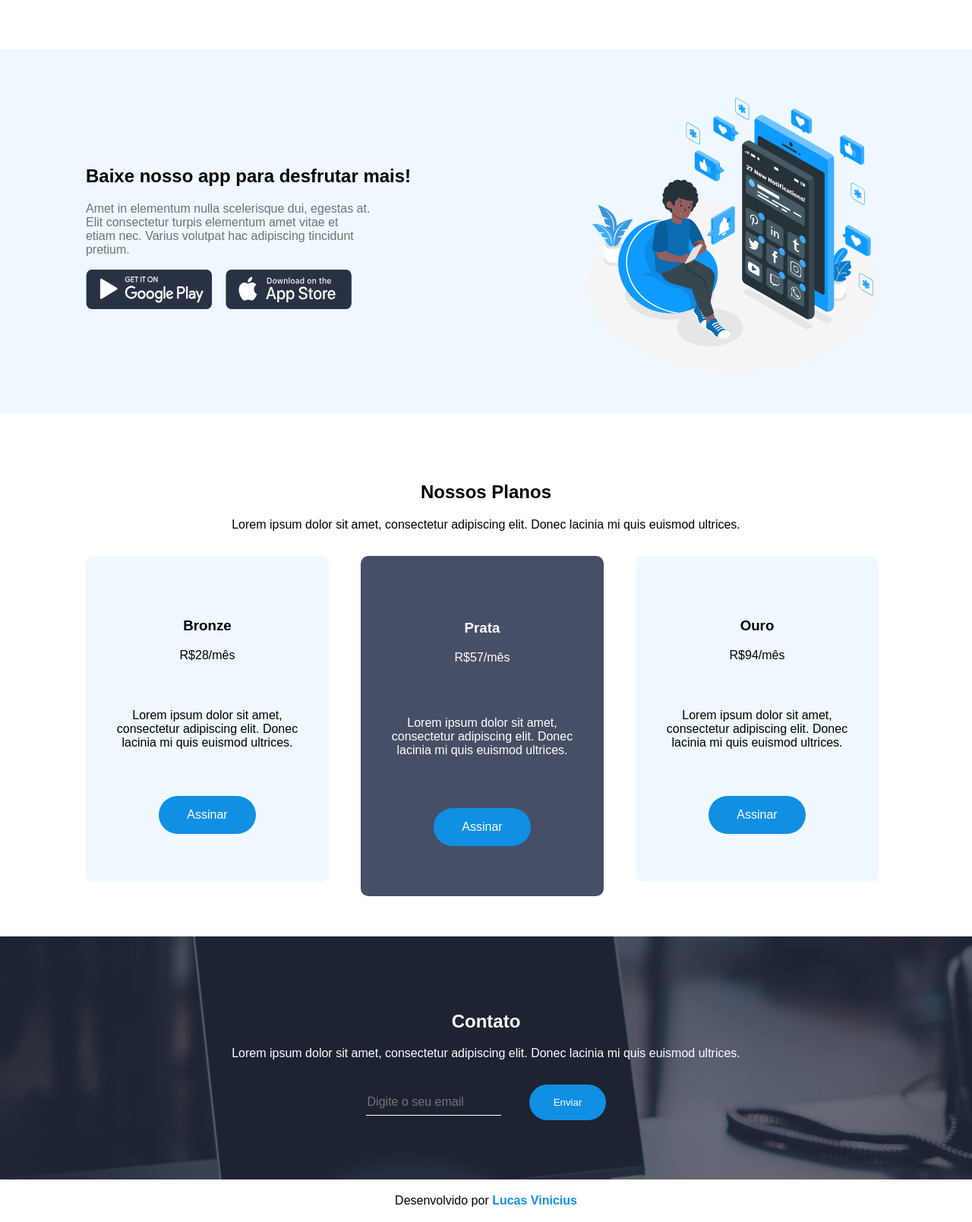
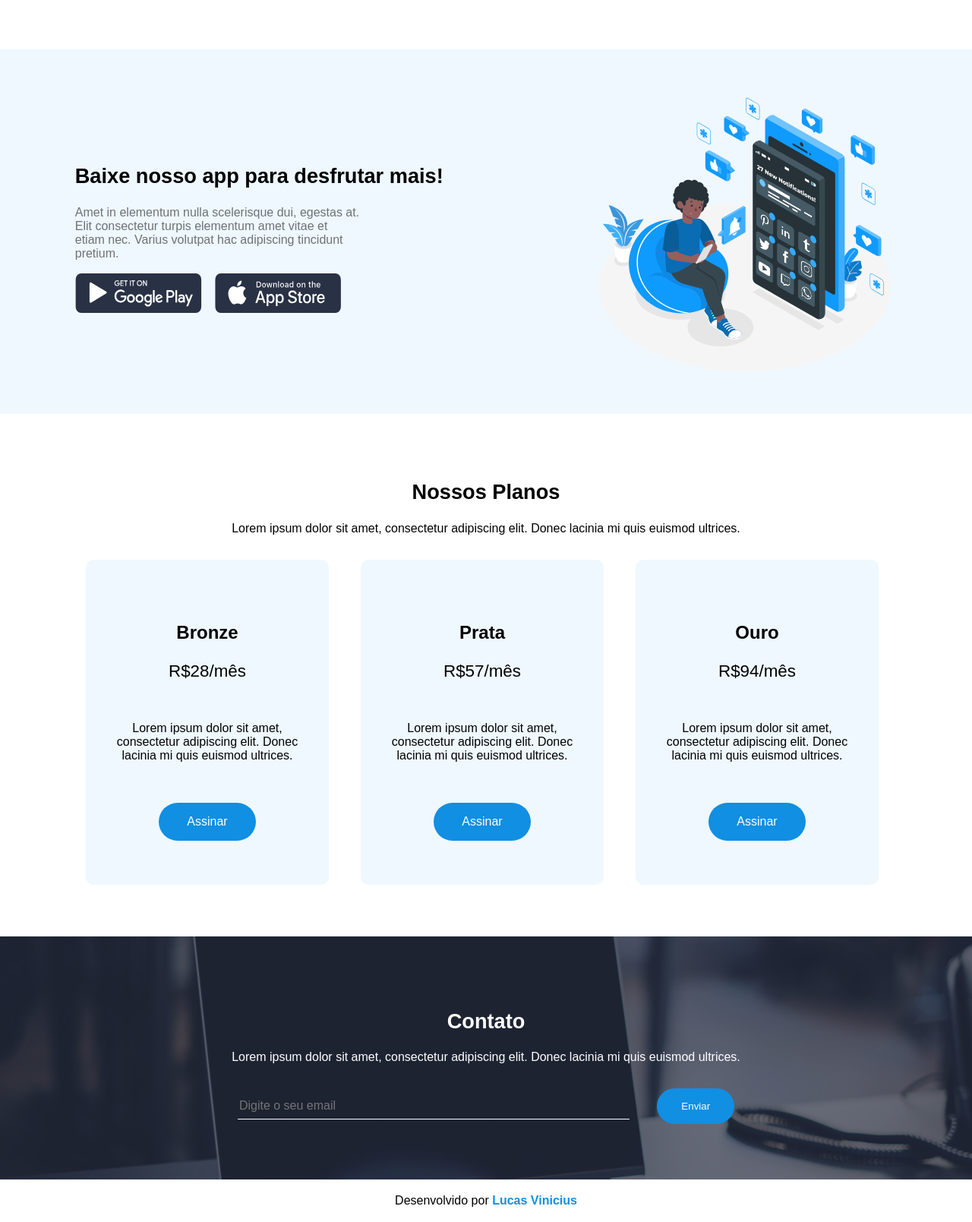
Before and after one commit to LucasViniciusNunesCosta/Desafio-Rachi, a plain HTML site: page index.html in a window 1280 px wide. Shown: the part 1079-2688 px from the top of the page at 76% size. Drawn offline with Linux system fonts and the light colour scheme.

Commit message:
:style: alteração no estilo dos planos e definicao do css

```diff
--- a/index.html
+++ b/index.html
@@ -6,13 +6,13 @@
     <meta name="viewport" content="width=device-width, initial-scale=1.0" />
     <title>Rachi</title>
     <link rel="stylesheet" type="text/css" href="style.css" media="screen" />
-    <link rel="icon" type="image/x-icon" href="logo-light.svg" />
+    <link rel="icon" type="image/x-icon" href="images/logo-light.svg" />
   </head>
   <body>
 
     <!--MENU NAVIGATION-->
     <header class="container__header">
-      <div class="header__logotipo"><img src="logo-light.svg" alt="" /></div>
+      <div class="header__logotipo"><img src="images/logo-light.svg" alt="" /></div>
       <nav class="header__menu">
         <ul class="fontes_desfocadas">
           <li>Funcionalidades</li>
@@ -36,26 +36,26 @@
         <button>Cadastre-se</button>
       </div>
       <div class="banner__image">
-        <img src="hero-illustration.svg" alt="" />
+        <img src="images/hero-illustration.svg" alt="" />
       </div>
     </div>
 
     <!--SERVICOS-->
     <div class="container__servicos">
-      <h2 class="font_destaque">Como funciona</h2>
+      <h2 class="titulos_destaque">Como funciona</h2>
       <div class="container__options__services">
         <div class="options__services__item">
-          <img src="icon_1.svg" alt="" />
+          <img src="images/icon_1.svg" alt="" />
           <p class="substitulos_destaque">Crie conexões</p>
           <span class="fontes_desfocadas">Lorem ipsum dolor sit amet, consecteteu.</span>
         </div>
         <div class="options__services__item">
-          <img src="icon_2.svg " alt="" />
+          <img src="images/icon_2.svg " alt="" />
           <p class="substitulos_destaque">100% Gratuito</p>
           <span class="fontes_desfocadas">Lorem ipsum dolor sit amet, consecteteu.</span>
         </div>
         <div class="options__services__item">
-          <img src="icon_3.svg" alt="" />
+          <img src="images/icon_3.svg" alt="" />
           <p class="substitulos_destaque">Compartilhamento</p>
           <span class="fontes_desfocadas">Lorem ipsum dolor sit amet, consecteteu.</span>
         </div>
@@ -65,7 +65,7 @@
     <!--DOWNLOADS-->
     <div class="container__download">
       <div class="download__description">
-        <h2 class="font_destaque">Baixe nosso app para desfrutar mais!</h2>
+        <h2 class="titulos_destaque">Baixe nosso app para desfrutar mais!</h2>
         <span>
           Amet in elementum nulla scelerisque dui, egestas at.<br />
           Elit consectetur turpis elementum amet vitae et <br />
@@ -73,19 +73,19 @@
           pretium.
         </span>
         <div class="download__options">
-          <img src="play-store.svg" alt="" />
-          <img src="app-store.svg" alt="" />
+          <img src="images/play-store.svg" alt="" />
+          <img src="images/app-store.svg" alt="" />
         </div>
       </div>
       <div>
-        <img src="app-illustration.svg" alt="" />
+        <img src="images/app-illustration.svg" alt="" />
       </div>
     </div>
 
     <!--PLANOS-->
     <div class="container__planos">
       <div class="planos__description">
-        <h2 class="font_destaque">Nossos Planos</h2>
+        <h2 class="titulos_destaque">Nossos Planos</h2>
         <span>
           Lorem ipsum dolor sit amet, consectetur adipiscing elit. Donec lacinia
           mi quis euismod ultrices.
@@ -94,8 +94,8 @@
       <div class="planos__options">
         <div class="planos__options__card">
           <div class="planos__options__card__plano">
-            <h3 class="font_destaque">Bronze</h3>
-            <span class="font_destaque">R$28/mês</span>
+            <h3 class="substitulos_destaque">Bronze</h3>
+            <span class="font_precos">R$28/mês</span>
           </div>
           <div class="planos__options__card__descricao">
             <span>
@@ -109,8 +109,8 @@
         </div>
         <div class="planos__options__card">
           <div class="planos__options__card__plano">
-            <h3 class="font_destaque">Prata</h3>
-            <span class="font_destaque">R$57/mês</span>
+            <h3 class="substitulos_destaque">Prata</h3>
+            <span class="font_precos">R$57/mês</span>
           </div>
           <div class="planos__options__card__descricao">
             <span>
@@ -124,8 +124,8 @@
         </div>
         <div class="planos__options__card">
           <div class="planos__options__card__plano">
-            <h3 class="font_destaque">Ouro</h3>
-            <span class="font_destaque">R$94/mês</span>
+            <h3 class="substitulos_destaque">Ouro</h3>
+            <span class="font_precos">R$94/mês</span>
           </div>
           <div class="planos__options__card__descricao">
             <span>
@@ -143,7 +143,7 @@
     <!--CONTATO-->
     <div class="container__contato">
       <div class="contato__text">
-        <h2 class="font_destaque">Contato</h2>
+        <h2 class="titulos_destaque">Contato</h2>
         <span>
           Lorem ipsum dolor sit amet, consectetur adipiscing elit. Donec lacinia
           mi quis euismod ultrices.
--- a/style.css
+++ b/style.css
@@ -7,7 +7,7 @@
     font-family: arial;
 }
 body{
-    margin: 0;
+    margin: 0px;
 }
 .titulos_destaque{
     font-size: 1.7rem;
@@ -19,6 +19,9 @@ body{
 .fontes_desfocadas{
     color: var(--color-gray);
 
+}
+.font_precos{
+    font-size: 1.4rem;
 }
 
 /*NAVIGATION*/
@@ -150,7 +153,7 @@ body{
     text-align: center;
 
 }
-.container__planos > .planos__options >.planos__options__card:nth-child(2){
+.container__planos > .planos__options >.planos__options__card:hover{
     height: 100%;
     width: 20%;
     padding: 2rem;
@@ -177,7 +180,7 @@ body{
 /*CONTATO*/
 .container__contato{
     height: 40vh;
-    background: url("contact-background.png");
+    background: url("images/contact-background.png");
     display: flex;
     flex-direction: column;
     justify-content: center;
@@ -187,9 +190,13 @@ body{
     gap: 2rem;
 }
 
+.container__contato > .contato__campo{
+    width: 100%;
+}
+
 .container__contato > .contato__campo > input{
     height: 2rem;
-    width: 50%;
+    width: 40%;
     border: none;
     border-bottom: 1px solid #fff;
     background-color: transparent;
```
Also changed, not shown: Images/app-illustration.svg (renamed from app-illustration.svg), Images/app-store.svg (renamed from app-store.svg), Images/contact-background.png (renamed from contact-background.png), Images/hero-illustration.svg (renamed from hero-illustration.svg), Images/icon_1.svg (renamed from icon_1.svg), Images/icon_2.svg (renamed from icon_2.svg), Images/icon_3.svg (renamed from icon_3.svg), Images/logo-dark.svg (renamed from logo-dark.svg), Images/logo-light.svg (renamed from logo-light.svg), Images/play-store.svg (renamed from play-store.svg).
